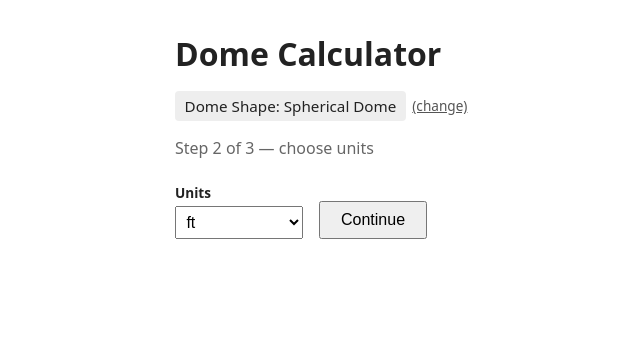
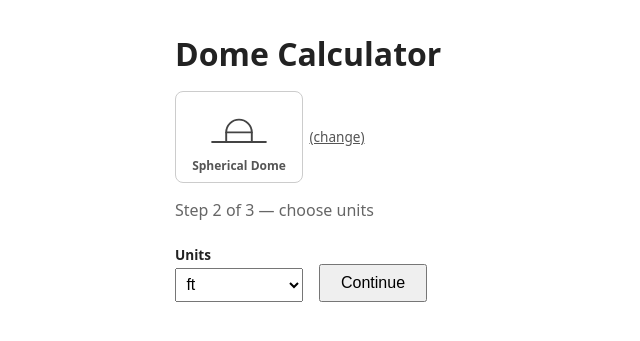
Before and after one commit to andrewsouth/dome-calculator, a Flask app: page /?shape=spherical in a window 1280 px wide. Shown: the top 341 px of the page, without its empty margins (105-745 px from the left). Run offline with Flask 3, Linux system fonts and the light colour scheme.

Commit message:
Keep the selected shape's card visible through steps 2 and 3
The breadcrumb's plain "Dome Shape: X" text chip is replaced with the
actual shape card (icon + label, in a smaller size) that the user clicked
on step 1, so the selection stays visually in place while choosing units
and entering dimensions. Clicking the card (or its "(change)" link) goes
back to the shape picker, same as before.

```diff
--- a/templates/index.html
+++ b/templates/index.html
@@ -30,6 +30,7 @@
       font-size: 0.85rem; font-weight: 600; cursor: pointer;
     }
     .shape-card:hover { border-color: #888; background: #f6f6f6; }
+    .shape-card.small { width: 110px; padding: 0.5rem; font-size: 0.75rem; gap: 0.3rem; }
     .diagram { margin: 1rem 0 0; padding: 0.75rem 1rem; border: 1px solid #ddd; border-radius: 8px; background: #fff; display: inline-block; }
     .diagram svg { display: block; max-width: 100%; height: auto; }
     .drawing { margin: 1.5rem 0 0.5rem; padding: 1rem; border: 1px solid #ddd; border-radius: 8px; background: #fff; display: inline-block; }
@@ -45,7 +46,10 @@
 
   {% if stage >= 2 %}
     <div class="breadcrumb">
-      <span class="step">Dome Shape: {{ shapes[shape_key].label }}</span>
+      <a class="shape-card small" href="/" title="Change dome shape">
+        {{ shapes[shape_key].icon | safe }}
+        <span>{{ shapes[shape_key].label }}</span>
+      </a>
       <a href="/">(change)</a>
       {% if stage >= 3 %}
         <span class="sep">&rsaquo;</span>
```
